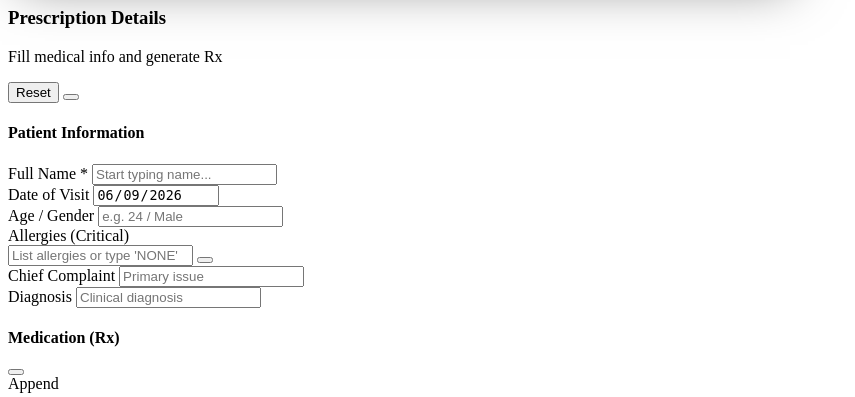
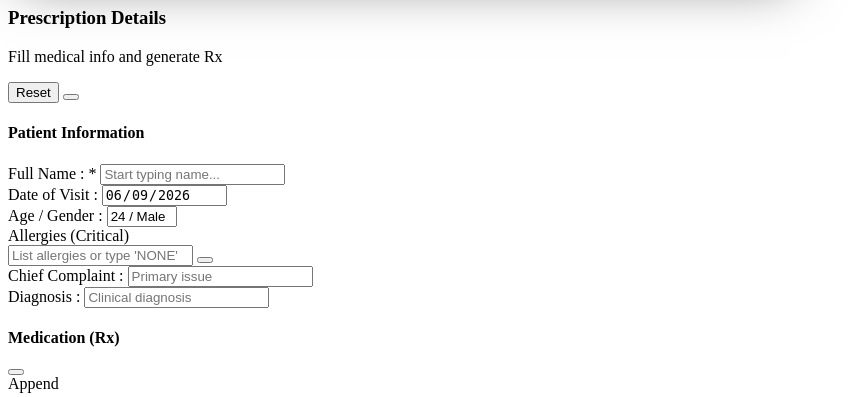
Before and after one commit to Sundharesh-K-S-2002/clinc, a Django app: page /today_patient/ in a window 1280 px wide. Shown: the part 4365-4762 px from the top of the page, without its empty margins (0-855 px from the left). Run offline with Django 5.2, Linux system fonts and the light colour scheme; a user stored in the database is signed in; data comes from the database, SQL or seed files in the repository; both versions use the stored data as it was after the commit.

Commit message:
change works

```diff
--- a/clinic/app/patients_views.py
+++ b/clinic/app/patients_views.py
@@ -17,7 +17,7 @@ from django.utils import timezone
 @login_required
 def patients_table_body(request):
     # Base queryset
-    patients_qs = Patient.objects.all().order_by('-created_at')
+    patients_qs = Patient.objects.all().order_by( '-updated_at')
 
     # Filters from query params
     q = request.GET.get('q', '').strip()
--- a/clinic/app/templates/ext/patient_upload_data.html
+++ b/clinic/app/templates/ext/patient_upload_data.html
@@ -17,8 +17,8 @@
                             <p class="text-sm font-bold text-slate-800 truncate" title="{{ upload.original_name }}">{{ upload.original_name }}</p>
                             <p class="text-[11px] text-slate-500 mt-1">
                                 {{ upload.file_type|upper }}
-                                • {{ upload.size_bytes|filesizeformat }}
-                                • {{ upload.created_at|date:"M d, Y h:i A" }}
+                                {{ upload.size_bytes|filesizeformat }}
+                                {{ upload.created_at|date:"M d, Y h:i A" }}
                             </p>
                             {% if upload.uploader_username %}
                             <p class="text-[11px] text-slate-400 mt-0.5">By {{ upload.uploader_username }}</p>
--- a/clinic/app/templates/ext/today_patients/modals/prescription_form_modal.html
+++ b/clinic/app/templates/ext/today_patients/modals/prescription_form_modal.html
@@ -31,24 +31,33 @@
             <div class="space-y-8 sm:space-y-10">
 
               <!-- Section 1: Patient Selection/Info -->
-              <section class="space-y-6">
+               <section class="space-y-6">
                 <h4 class="text-xs font-bold text-slate-400 uppercase tracking-widest flex items-center gap-2">
                   <i data-lucide="user" class="w-3.5 h-3.5"></i> Patient Information
                 </h4>
 
                 <div class="grid grid-cols-1 sm:grid-cols-2 md:grid-cols-3 gap-4 sm:gap-6">
                   <div class="sm:col-span-2">
-                    <label class="label-styled">Full Name <span class="text-red-500">*</span></label>
-                    <input type="text" id="patientName" name="patientName" class="input-styled" placeholder="Start typing name..." readonly
+                    <label class="label-styled">Full Name :  <span class="text-red-500">*</span></label>
+                    <input type="text" id="patientName" name="patientName" class="input-styled border-0 border-b-2 border-black rounded-none focus:outline-none focus:ring-0 focus:border-teal-500" placeholder="Start typing name..." readonly
                       required>
                   </div>
                   <div>
-                    <label class="label-styled">Date of Visit</label>
-                    <input type="date" id="visitDate" name="visitDate" class="input-styled" readonly>
+                    <label class="label-styled">Date of Visit : </label>
+                    <input type="date" id="visitDate" name="visitDate" class="input-styled border-0 border-b-2 border-black rounded-none focus:outline-none focus:ring-0 focus:border-teal-500"  readonly>
                   </div>
-                  <div>
-                    <label class="label-styled">Age / Gender</label>
-                    <input type="text" id="patientAgeGender" name="patientAgeGender" class="input-styled" placeholder="e.g. 24 / Male" readonly>
+                  <div class="flex items-center gap-2">
+                      <label class="label-styled">Age / Gender :</label>
+
+                      <input
+                          type="text"
+                          id="patientAgeGender"
+                          name="patientAgeGender"
+                          value="24 / Male"
+                          readonly
+                          class="border-0 border-b-2 border-black bg-transparent px-0 py-0 rounded-none focus:outline-none focus:ring-0"
+                          style="width: calc(9ch + 4px);"
+                      >
                   </div>
 
                   <!-- Allergies Input with Clear Field Button -->
@@ -58,7 +67,7 @@
                     <div class="relative">
                       <input type="text" id="patientAllergies"
                         name="patientAllergies"
-                        class="w-full border border-red-100 rounded-xl px-4 py-3 text-sm text-red-800 bg-red-50/30 transition focus:ring-2 focus:ring-red-400 outline-none placeholder-red-300"
+                        class="w-full border border-red-400 rounded-xl px-4 py-3 text-sm text-red-800 bg-red-50/30 transition focus:ring-2 focus:ring-red-400 outline-none placeholder-red-300"
                         placeholder="List allergies or type 'NONE'">
                       <button type="button" onclick="document.getElementById('patientAllergies').value = ''"
                         class="absolute right-3 top-1/2 -translate-y-1/2 text-red-300 hover:text-red-500 transition">
@@ -70,15 +79,18 @@
 
                 <div class="grid grid-cols-1 sm:grid-cols-2 gap-4 sm:gap-6 pt-2">
                   <div>
-                    <label class="label-styled">Chief Complaint</label>
-                    <input type="text" id="chiefComplaint"  name="chiefComplaint" class="input-styled" placeholder="Primary issue">
+                    <label class="label-styled">Chief Complaint : </label>
+                    <input type="text" id="chiefComplaint"  name="chiefComplaint" class="input-styled border-0 border-b-2 border-black rounded-none focus:outline-none focus:ring-0 focus:border-teal-500" placeholder="Primary issue">
                   </div>
                   <div>
-                    <label class="label-styled">Diagnosis</label>
-                    <input type="text" id="diagnosis" name="diagnosis" class="input-styled" placeholder="Clinical diagnosis">
+                    <label class="label-styled">Diagnosis : </label>
+                    <input type="text" id="diagnosis" name="diagnosis" class="input-styled border-0 border-b-2 border-black rounded-none focus:outline-none focus:ring-0 focus:border-teal-500" placeholder="Clinical diagnosis">
                   </div>
                 </div>
               </section>
+
+              <!-- Patient Information -->
+
 
               <!-- Section 2: Medicines -->
               <section class="space-y-6">
@@ -145,7 +157,7 @@
                 <label class="label-styled flex items-center gap-2 text-xs">
                   <i data-lucide="message-square" class="w-3.5 h-3.5 text-slate-400"></i> Advice & Instructions
                 </label>
-                <textarea id="advice" name="advice" rows="3" class="input-styled resize-none"
+                <textarea id="advice" name="advice" rows="3" class="w-full h-20 p-4 border rounded-xl"
                   placeholder="Enter post-operative instructions..."></textarea>
               </section>
 
```
Also changed, not shown: data/db.sqlite3.
